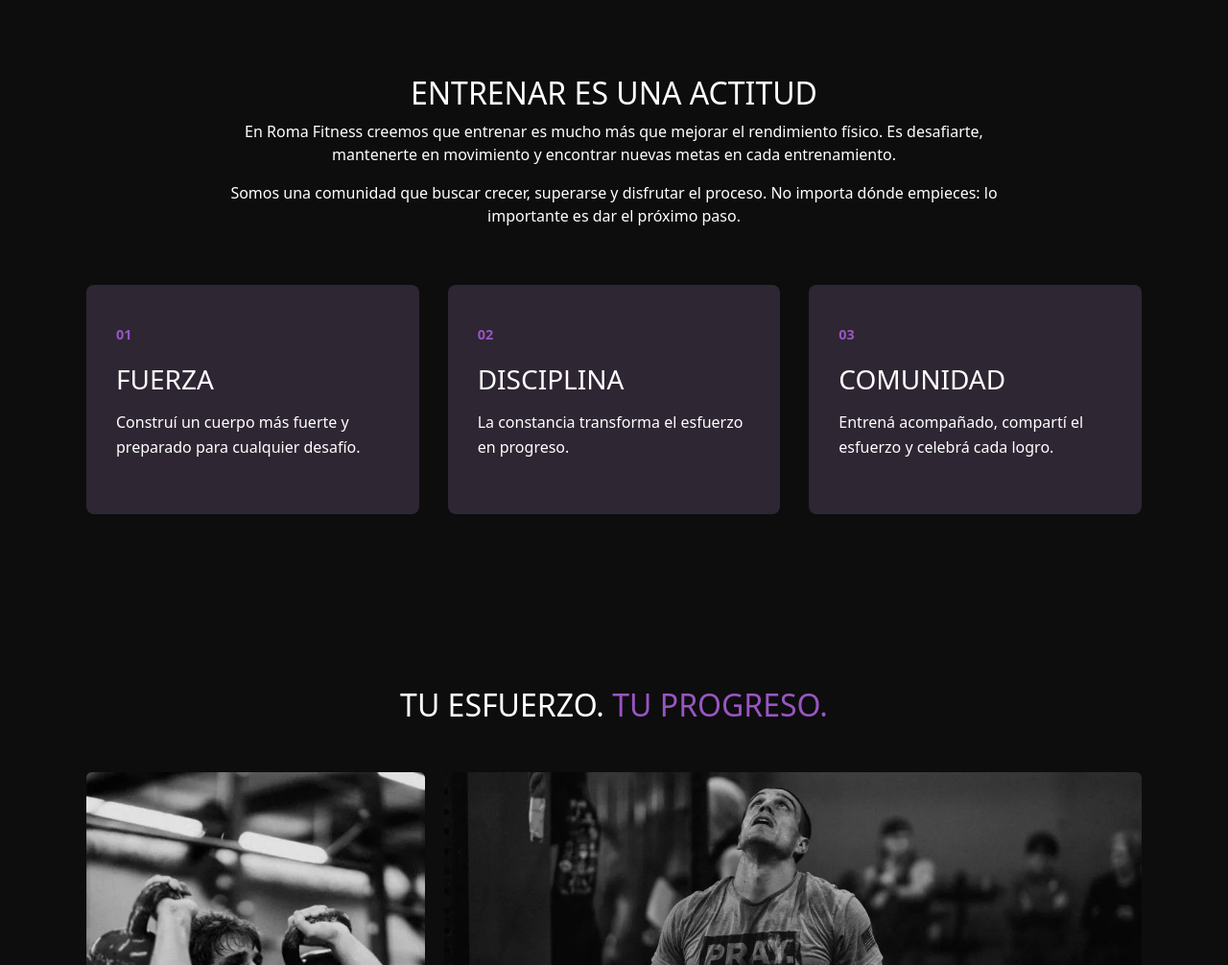
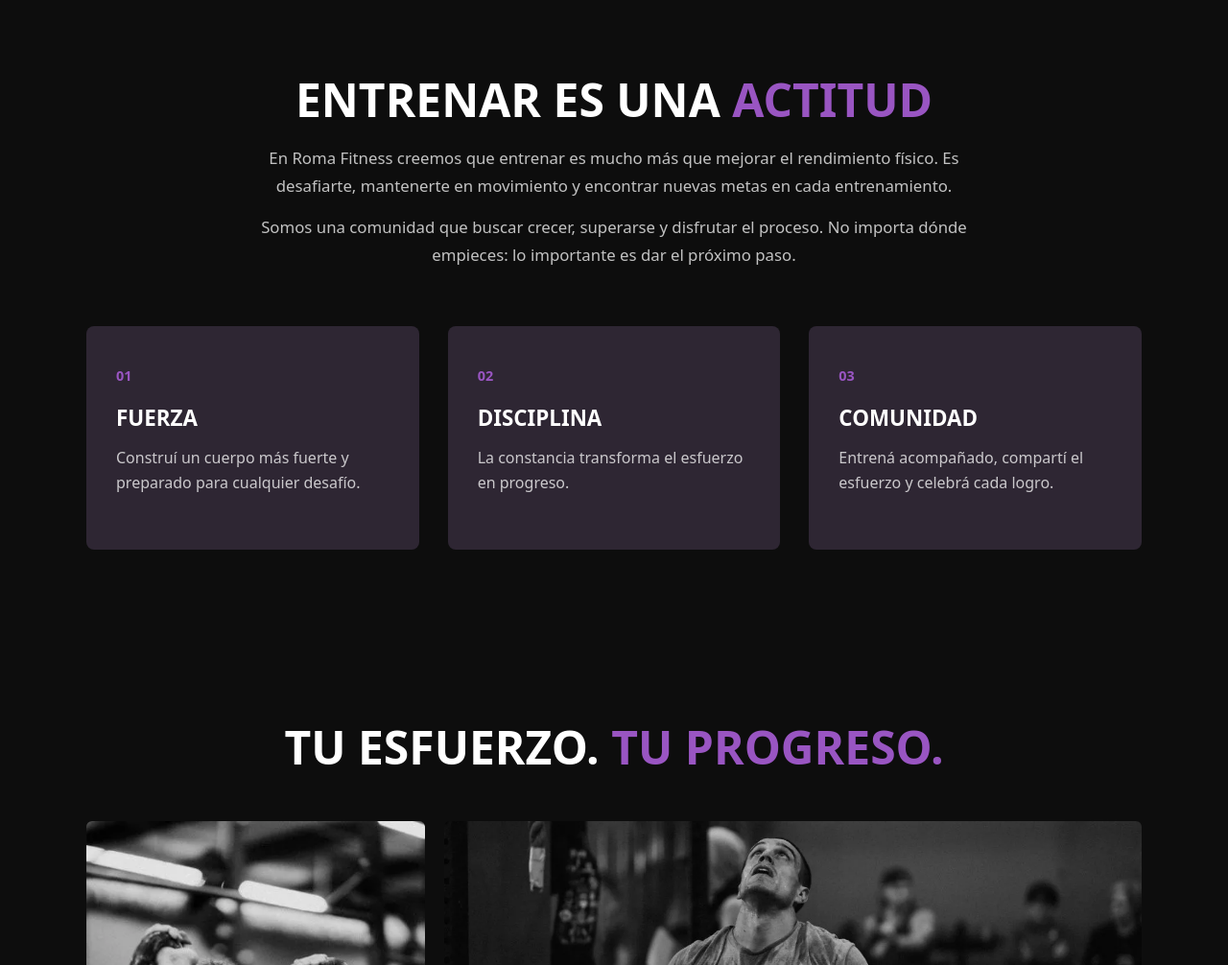
Before and after one commit to NanoARG/proyectoroma, a website: page index.html in a window 1280 px wide. Shown: the part 869-1875 px from the top of the page at 96% size. Drawn offline with nearby package versions, Linux system fonts and the light colour scheme.

Commit message:
avances en pc2

```diff
--- a/index.html
+++ b/index.html
@@ -63,7 +63,9 @@
     <main>
         <section class="filosofia">
             <div class="filosofia__intro">
-                <h2>ENTRENAR ES UNA ACTITUD</h2>
+                <h2>
+                    ENTRENAR ES UNA <span>ACTITUD</span>
+                </h2>
                 <p>
                     En Roma Fitness creemos que entrenar es mucho más que mejorar el rendimiento físico. Es desafiarte, mantenerte en movimiento y encontrar nuevas metas en cada entrenamiento.
                 </p>
--- a/scss/_filosofia.scss
+++ b/scss/_filosofia.scss
@@ -9,6 +9,31 @@
         text-align: center;
         max-width: 800px;
         margin: 0 auto;
+
+        h2 {
+            margin: 0 0 20px;
+            font-size: clamp(2rem, 4vw, 3rem);
+            line-height: 1.1;
+            color: $color-blanco;
+            font-weight: 700;
+
+            span {
+            color: $color-violeta;
+        }
+
+        }
+
+        p {
+            margin: 0;
+            color: rgba(255,255,255,0.75);
+            font-size: 1.05rem;
+            line-height: 1.7;
+        }
+
+        p + p {
+            margin-top: 15px;
+        }
+
     }
 
     &__valores  {
@@ -18,6 +43,8 @@
         max-width: 1100px;
         margin: 60px auto 0;
     }
+
+
 
 }
 
@@ -38,11 +65,13 @@
 
     h3 {
         color: $color-blanco;
-        margin-bottom: 15px;
+        margin: 0 0 15px;
+        font-size: 1.4rem;
+        font-weight: 700;
     }
 
     p {
-        color: $color-blanco;
+        color: rgba(255,255,255,0.75);
         line-height: 1.6;
     }
 
@@ -51,3 +80,29 @@
         border-color: $color-violeta;
     }
 }
+@media (min-width: 769px) and (max-width: 991px) {
+
+    .filosofia {
+
+        &__valores {
+            grid-template-columns: repeat(2, 1fr);
+            gap: 20px;
+        }
+    }
+
+    .valor:last-child {
+        grid-column: 1 / -1;
+    }
+}
+@media (max-width: 768px) {
+
+    .filosofia {
+        padding: 60px 20px;
+
+        &__valores {
+            grid-template-columns: 1fr;
+            gap: 20px;
+            margin-top: 40px;
+        }
+    }
+}
--- a/scss/_galeria.scss
+++ b/scss/_galeria.scss
@@ -14,7 +14,11 @@
         text-align: center;
 
         h2 {
+            margin: 0;
             color: $color-blanco;
+            font-size: clamp(2rem, 4vw, 3rem);
+            line-height: 1.1;
+            font-weight: 700;
         }
 
         span {
@@ -67,7 +71,7 @@
         align-items: center;
         justify-content: center;
 
-        background-color: rgb(13,13,13,0.55);
+        background-color: rgba(13,13,13,0.55);
         opacity: 0;
         transition: opacity 0.4s ease;
 
@@ -75,6 +79,8 @@
             color: $color-blanco;
             font-weight: 700;
             letter-spacing: 2px;
+            font-size: 0.9rem;
+            text-transform: uppercase;
         }
 
     }
```
Also changed, not shown: css/styles.css, scss/styles.scss (line endings or trailing spaces), 1 other file.
